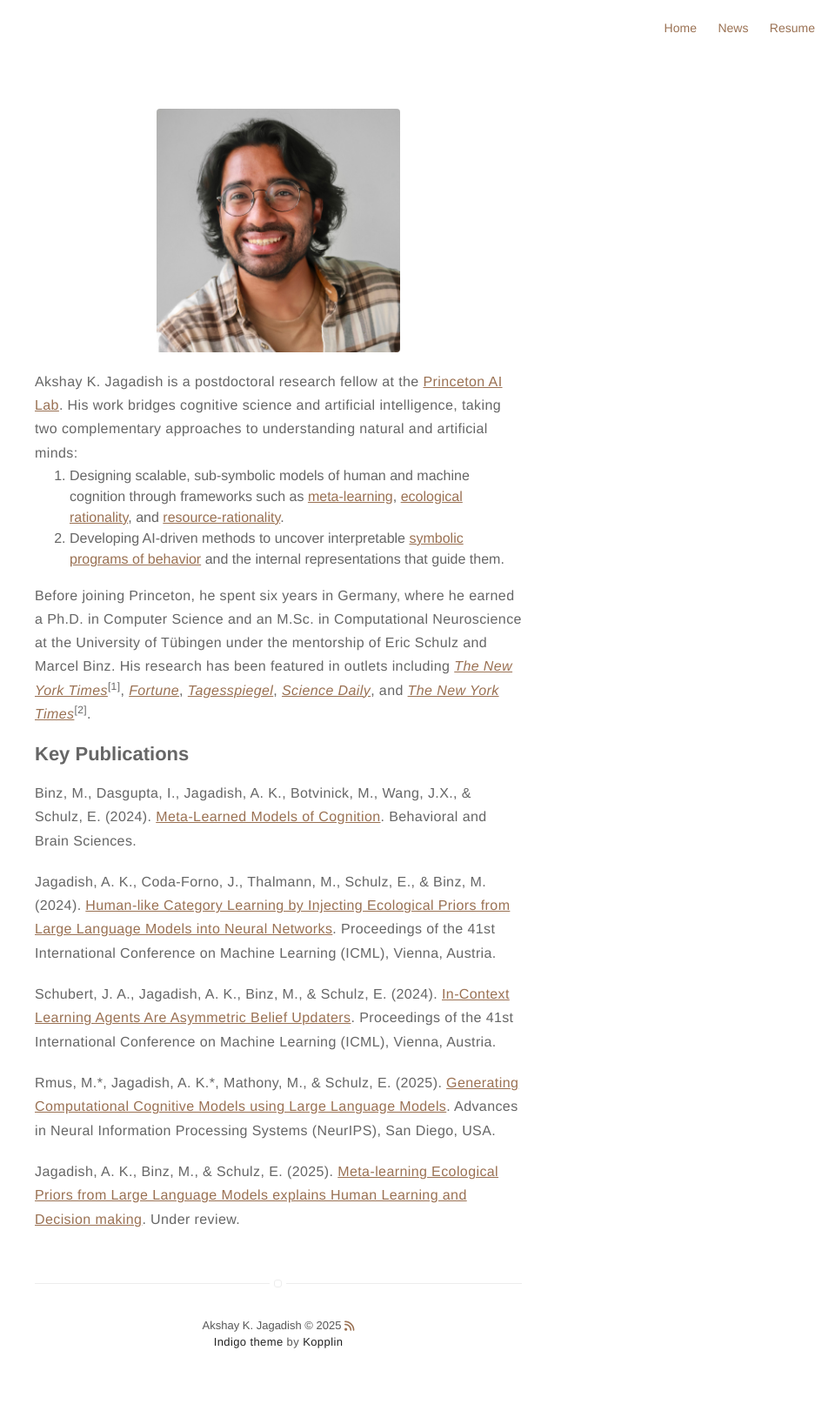
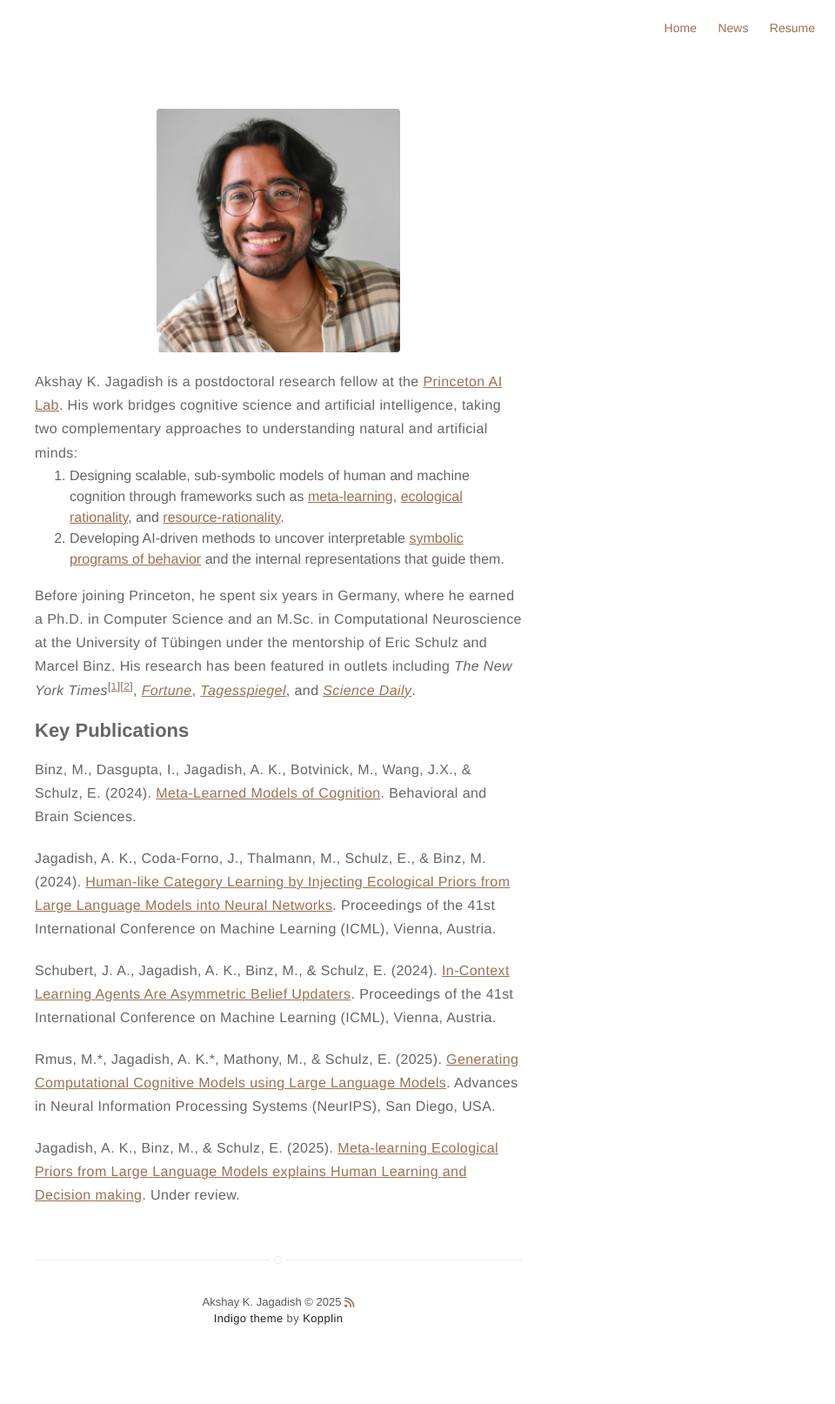
Before and after one commit to akjagadish/akjagadish.github.io, a Jekyll site: the page built from about.md, in a window 1280 px wide. Shown: the whole page at 87% size, without its empty margins (320-1280 px from the left). Built offline with Jekyll 4.4.1, drawn with Linux system fonts in a browser that asks for light colours; nearby versions of some CDN libraries; after the commit the page ends 1587 px from its top, so only the background shows below that.

Commit message:
Revise research background and citation style

```diff
--- a/about.md
+++ b/about.md
@@ -12,7 +12,7 @@
   <li>Developing AI-driven methods to uncover interpretable <a href="https://arxiv.org/pdf/2502.00879.pdf">symbolic programs of behavior</a> and the internal representations that guide them.</li>
 </ol>
 <p>
-  Before joining Princeton, he spent six years in Germany, where he earned a Ph.D. in Computer Science and an M.Sc. in Computational Neuroscience at the University of Tübingen under the mentorship of Eric Schulz and Marcel Binz. His research has been featured in outlets including <a href="http://www.nytimes.com/2025/03/17/science/chatgpt-digital-therapists-anxiety.html"><i>The New York Times</i></a><sup>[1]</sup>, <a href="https://fortune.com/2025/03/09/openai-chatgpt-anxiety-mindfulness-mental-health-intervention/?abc123"><i>Fortune</i></a>, <a href="https://www.tagesspiegel.de/wissen/wie-denkt-chatgpt-geht-ein-chatbot-zum-psychologen-11726375.html"><i>Tagesspiegel</i></a>, <a href="https://www.sciencedaily.com/releases/2025/03/250303141645.htm"><i>Science Daily</i></a>, and <a href="https://www.nytimes.com/2025/07/02/science/ai-psychology-mind.html"><i>The New York Times</i></a><sup>[2]</sup>.
+  Before joining Princeton, he spent six years in Germany, where he earned a Ph.D. in Computer Science and an M.Sc. in Computational Neuroscience at the University of Tübingen under the mentorship of Eric Schulz and Marcel Binz. His research has been featured in outlets including <i>The New York Times</i><sup>[<a href="http://www.nytimes.com/2025/03/17/science/chatgpt-digital-therapists-anxiety.html">1</a>][<a href="https://www.nytimes.com/2025/07/02/science/ai-psychology-mind.html">2</a>]</sup>, <a href="https://fortune.com/2025/03/09/openai-chatgpt-anxiety-mindfulness-mental-health-intervention/?abc123"><i>Fortune</i></a>, <a href="https://www.tagesspiegel.de/wissen/wie-denkt-chatgpt-geht-ein-chatbot-zum-psychologen-11726375.html"><i>Tagesspiegel</i></a>, and <a href="https://www.sciencedaily.com/releases/2025/03/250303141645.htm"><i>Science Daily</i></a>.
 </p>
 
 <h2>Key Publications</h2>
```
